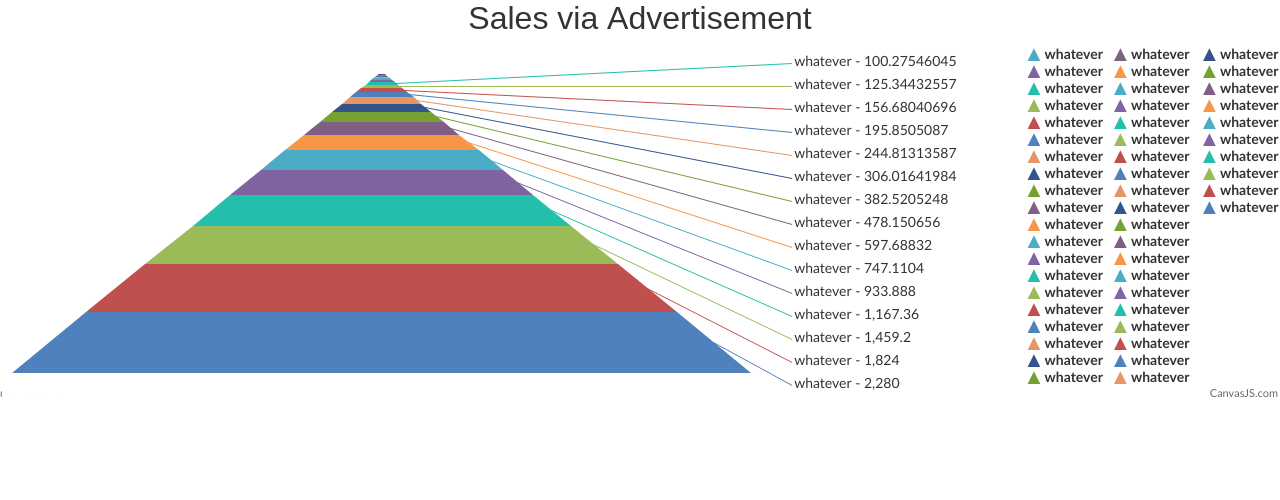
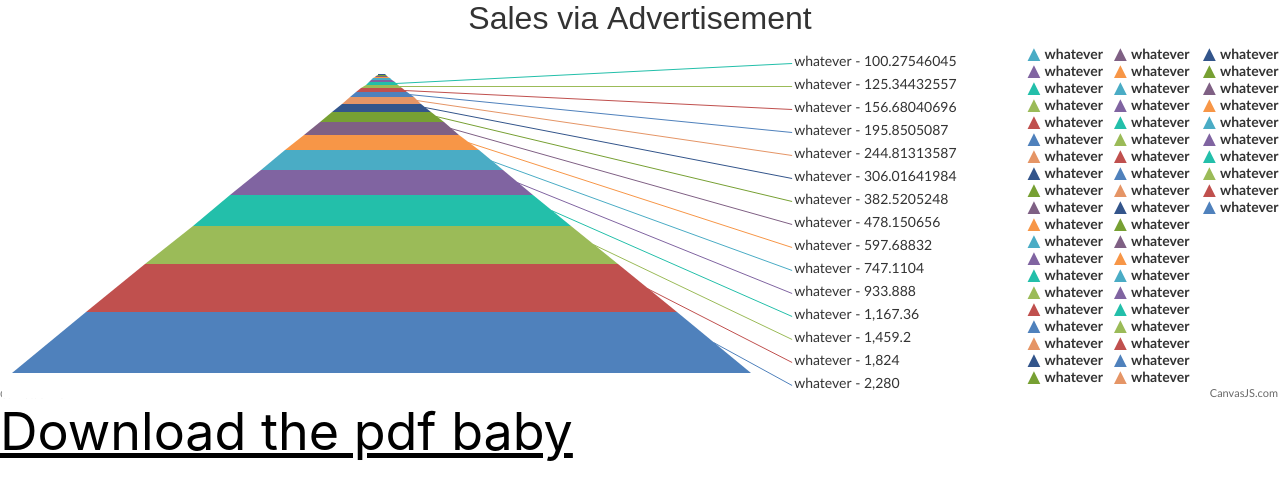
Before and after one commit to josefha/gold-diggers, a React (Create React App) app: page / in a window 1280 px wide. Shown: the top 500 px of the page. Built offline with nearby package versions, Linux system fonts and the light colour scheme.

Commit message:
make link black

```diff
--- a/src/App.js
+++ b/src/App.js
@@ -52,7 +52,7 @@ class App extends Component {
 			/>
 			{/*You can get reference to the chart instance as shown above using onRef. This allows you to access all chart properties and methods*/}
 
-      <a style={{color: "white"}} href="./RICH.pdf" download>Download the pdf baby</a>
+      <a style={{fontSize: "52px", margin: "50px auto", color: "black"}} href="./RICH.pdf" download>Download the pdf baby</a>
 		</div>
 		);
 	}
```
Also changed, not shown: 1 other file (tests, documents, lock files or other folders).
